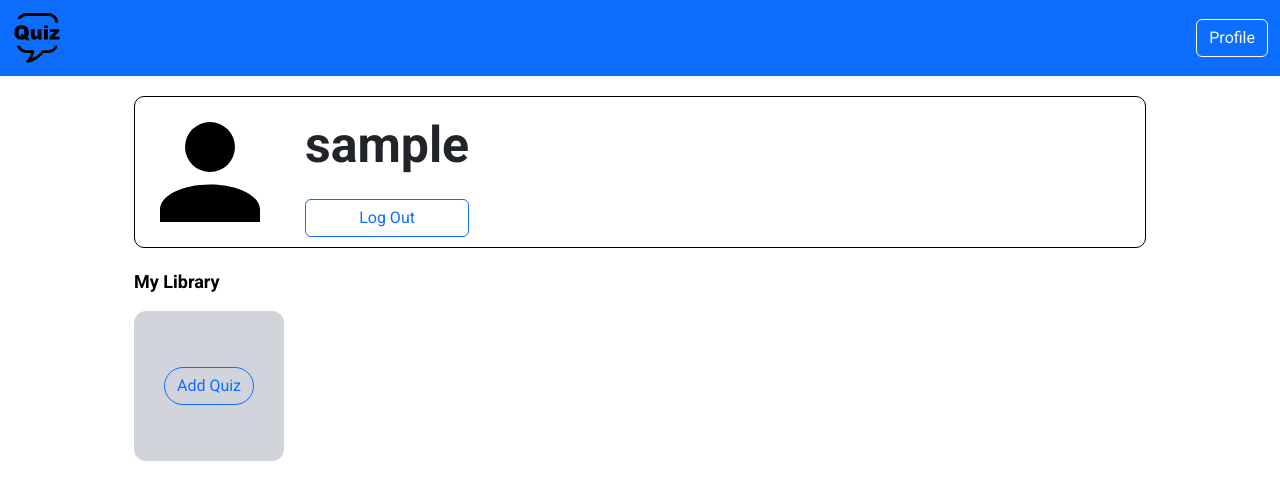
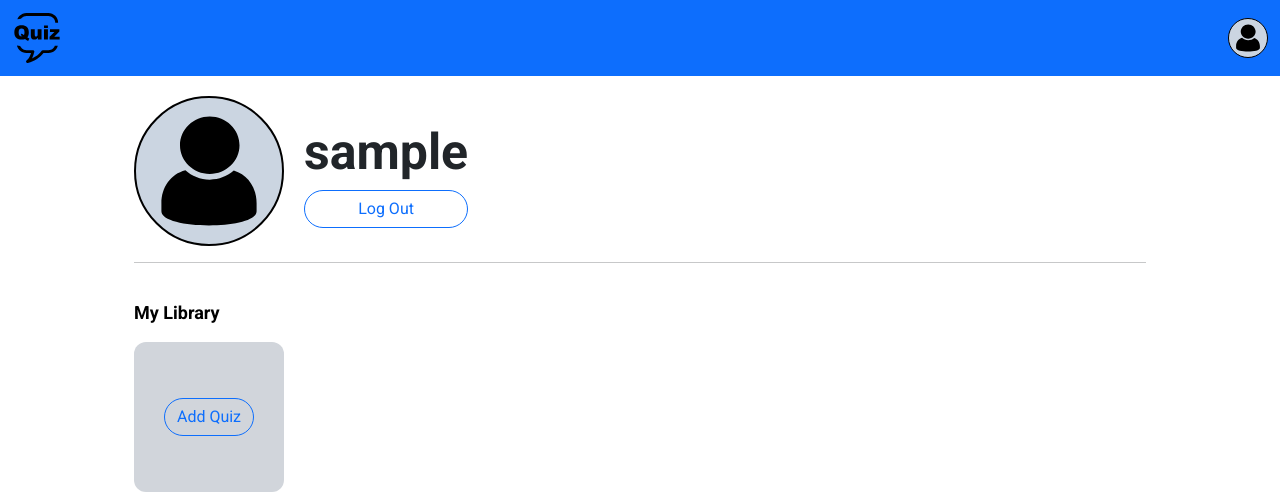
Before and after one commit to gdnkemboi/Quiz-App, a Django app: page /accounts/profile/ in a window 1280 px wide. Shown: the top 503 px of the page. Run offline with Django 4.2, Linux system fonts and the light colour scheme; the visitor is signed in with stand-in values (Sample User, id 1); data that the repository does not hold is empty; parts of the project's set-up code (start-up, migrations or seed data) failed here and were passed over.

Commit message:
Replace profile button with profile image

```diff
--- a/static/css/base.css
+++ b/static/css/base.css
@@ -129,23 +129,24 @@ div.greetings {
   display: flex;
   align-items: center;
   gap: 20px;
-  border: 1px solid black;
   border-radius: 10px;
 }
 
 .profile_image {
   width: 150px;
   height: 150px;
+  border: 2px solid black;
   border-radius: 50%;
   overflow: hidden;
   display: flex;
   align-items: center;
   justify-content: center;
+  background-color: #cbd5e1;
 }
 
 .profile_image > img{
-  width: 150px;
-  height: 150px;
+  width: 120px;
+  height: 120px;
   object-fit: cover;
 }
 
@@ -158,6 +159,11 @@ div.greetings {
 .username {
   font-size: 50px;
   font-weight: 700;
+  margin: 0;
+}
+
+.profile_details > a {
+  border-radius: 50px;
 }
 
 .library {
@@ -184,3 +190,15 @@ div.greetings {
 .add_quiz > a {
   border-radius: 50px;
 }
+
+.justify-content-end > .profile_image {
+  width: 40px;
+  height: 40px;
+  border: 1px solid black;
+  border-radius: 50%;
+  overflow: hidden;
+  display: flex;
+  align-items: center;
+  justify-content: center;
+  background-color: #cbd5e1
+}
--- a/templates/_base.html
+++ b/templates/_base.html
@@ -36,7 +36,13 @@
           </div>
           {% if user.is_authenticated %}
           <div class="justify-content-end">
-            <a class="btn btn-outline-light" href="{% url 'profile' %}">Profile</a>
+            <div class="profile_image">
+              {% if user.userprofile.profile_image %}
+                <a href="{% url 'profile' %}"><img src="{{ user.userprofile.profile_image.url }}" width="30px" height="30px"/></a>
+              {% else %}
+                <a href="{% url 'profile' %}"><img src="{% static 'images/account.svg' %}" width="30px" height="30px"/></a>
+              {% endif %}
+            </div>
           </div>
           {% else %}
             <div class="justify-content-end">
--- a/templates/accounts/profile.html
+++ b/templates/accounts/profile.html
@@ -16,7 +16,7 @@
       >
     </div>
   </div>
-
+  <hr>
   <div class="library">
     <p>My Library</p>
     <div class="quiz">
```
Also changed, not shown: static/images/account.svg.
